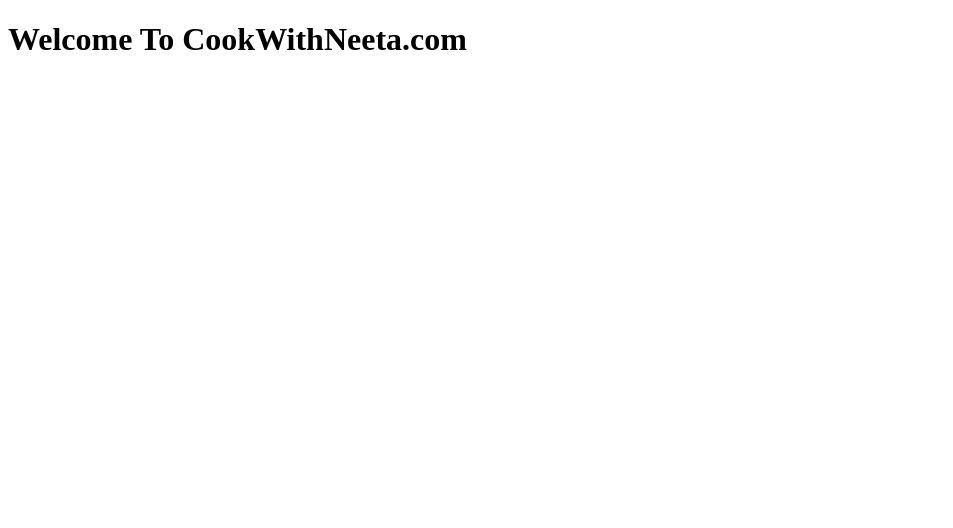
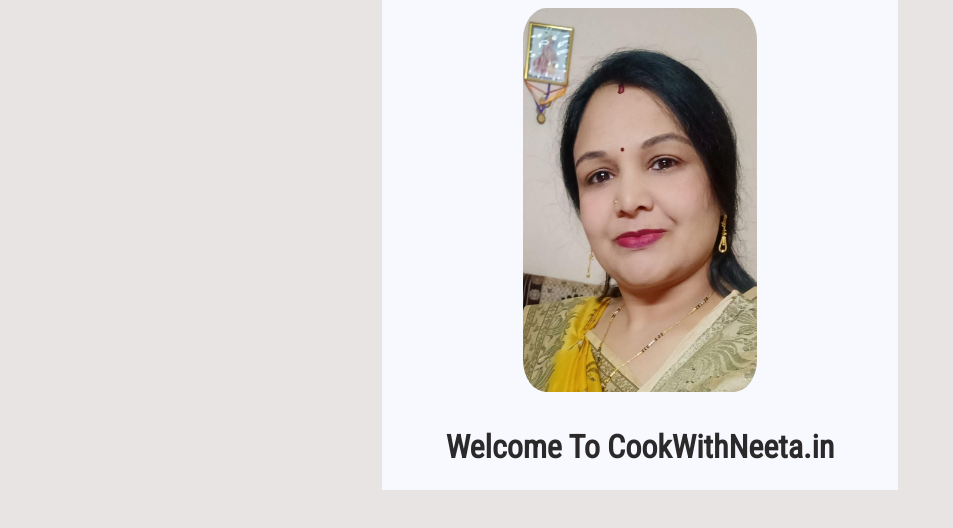
Before and after one commit to cookwithneeta/cookwithneeta.github.io, a plain HTML site: page index.html in a window 1280 px wide. Shown: the whole page, without its empty margins (0-953 px from the left). Drawn offline with Linux system fonts and the light colour scheme; a web font is replaced by a local one.

Commit message:
update 21/03/2022 01:47 PM

```diff
--- a/css/style.css
+++ b/css/style.css
@@ -0,0 +1,44 @@
+@import url('https://fonts.googleapis.com/css2?family=Nunito:wght@600&display=swap');
+@import url('https://fonts.googleapis.com/css2?family=Roboto+Slab:wght@402&display=swap');
+@import url('https://fonts.googleapis.com/css2?family=Barlow+Condensed:wght@300&display=swap');
+@import url('https://fonts.googleapis.com/css2?family=Oswald:wght@200&display=swap');
+@import url('https://fonts.googleapis.com/css2?family=Roboto+Condensed&display=swap');
+@import url('https://fonts.googleapis.com/css2?family=Barlow+Condensed:ital,wght@1,600&display=swap');
+
+*{
+    margin: 0px 0px;
+}
+
+body{
+    background-color: rgba(219, 213, 213, 0.637);
+}
+
+.header{
+    height: fit-content;
+    width: 100vw;
+}
+
+.title{
+    padding-right: 5vw;
+    padding-left: 5vw;
+    width: fit-content;
+    background-color: ghostwhite;
+    margin: auto auto;
+}
+
+.photo{
+    width: fit-content;
+    margin: auto auto;
+}
+
+#photo{
+    height: 30vw;
+    padding: 1vh 0vw;
+    border-radius: 10%;
+}
+
+#title{
+    padding: 3vh 0vw;
+    color: rgb(43, 41, 41);
+    font-family: 'Roboto Condensed', sans-serif;
+}
--- a/index.html
+++ b/index.html
@@ -8,6 +8,13 @@
     <title>CookWithNeeta - Home</title>
 </head>
 <body>
-    <h1>Welcome To CookWithNeeta.com</h1>
+    <div class="header">
+        <div class="title">
+            <div class="photo">
+                <img id="photo" src="media/neeta_gupta_wbg.jpg">
+            </div>
+            <h1 id="title">Welcome To CookWithNeeta.in</h1>
+        </div>
+    </div>
 </body>
 </html>
```
Also changed, not shown: media/neeta_gupta_wbg.jpg (added), 2 other files.
